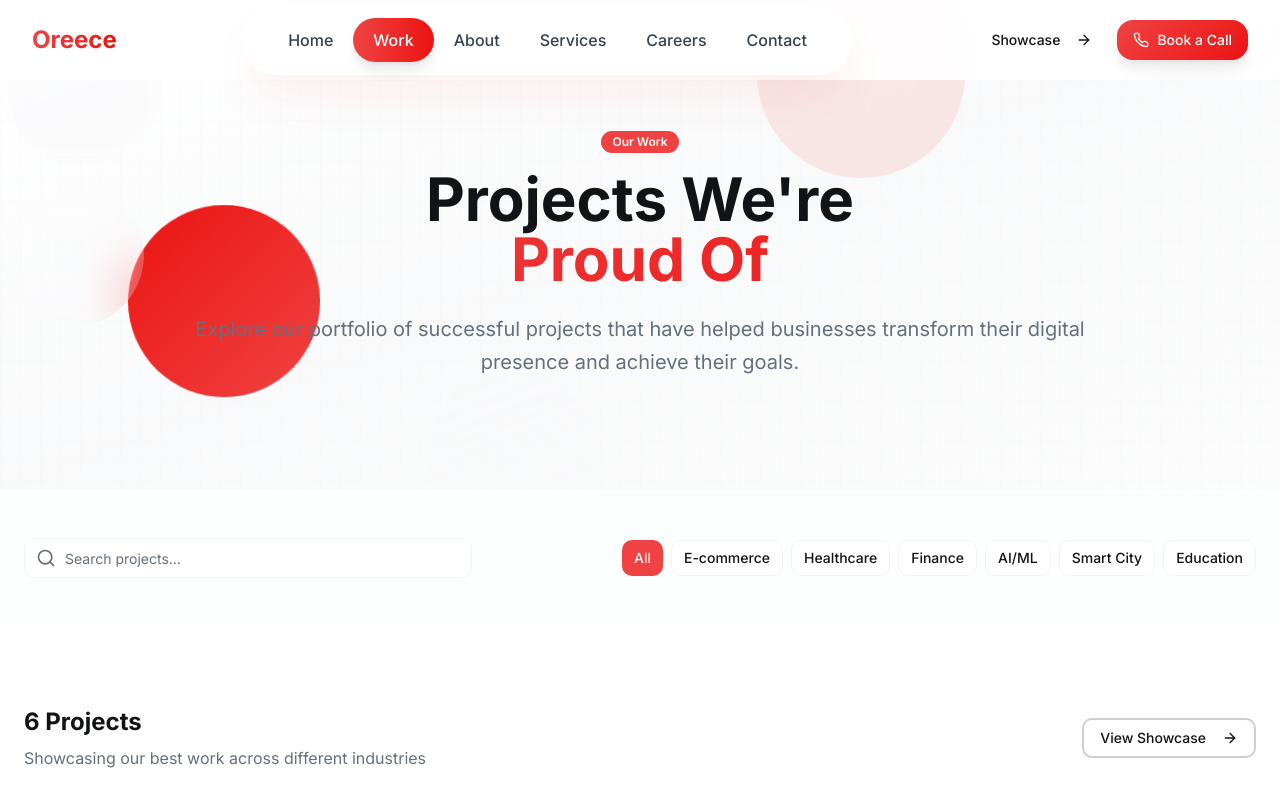
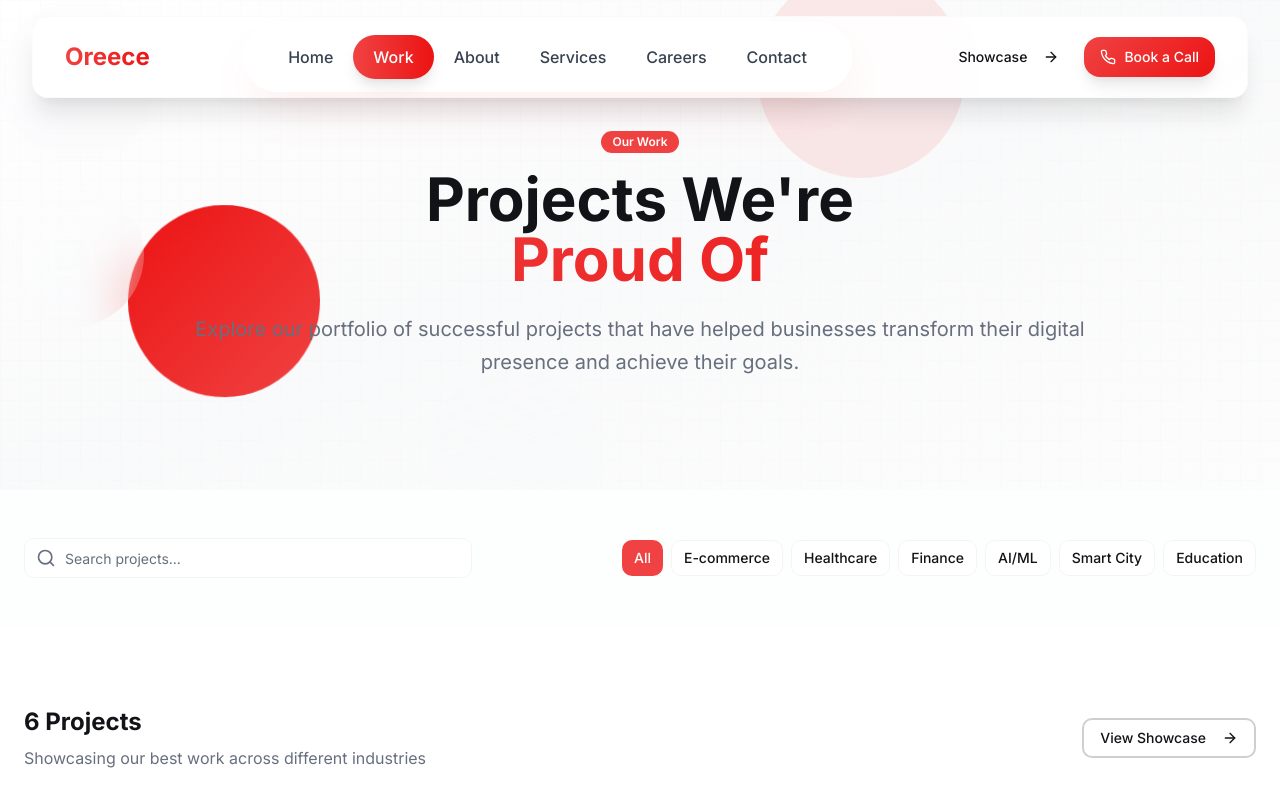
Before and after one commit to Oreece-Solutions/Company-Web, a React (Vite) app: page /work in a window 1280 px wide. Shown: the top 800 px of the page. Built offline with nearby package versions, Linux system fonts and the light colour scheme; the HTML template or start-up script is replaced by a standard one.

Commit message:
Update desktop navigation style

```diff
--- a/src/components/Navigation.tsx
+++ b/src/components/Navigation.tsx
@@ -35,13 +35,14 @@ const Navigation = () => {
 
   return (
     <>
-      <nav className={`fixed top-0 left-0 right-0 z-50 transition-all duration-500 ${
-        isScrolled
-          ? 'bg-background/95 backdrop-blur-2xl border-b border-border/50 shadow-lg'
-          : 'bg-background/90 backdrop-blur-xl'
-      }`}>
-        <div className="container mx-auto px-6 lg:px-8">
-          <div className="flex items-center justify-between h-20">
+      {/* Desktop Boxed Navigation */}
+      <nav className="fixed top-0 left-0 right-0 z-50 px-6 lg:px-8 pt-4 hidden lg:block">
+        <div className={`max-w-7xl mx-auto rounded-2xl transition-all duration-500 ${
+          isScrolled
+            ? 'bg-background/95 backdrop-blur-2xl border border-border/50 shadow-2xl shadow-primary/5'
+            : 'bg-background/90 backdrop-blur-xl border border-border/20 shadow-xl shadow-primary/3'
+        }`}>
+          <div className="flex items-center justify-between h-20 px-8">
             {/* Modern Logo */}
             <Link to="/" className="relative group">
               <div className="text-2xl font-bold bg-gradient-to-r from-primary to-brand-red-dark bg-clip-text text-transparent transition-all duration-300 group-hover:scale-105">
@@ -51,7 +52,7 @@ const Navigation = () => {
             </Link>
 
             {/* Modern Pill-Shaped Desktop Navigation */}
-            <div className="hidden lg:flex items-center bg-white/95 backdrop-blur-xl rounded-full px-6 py-3 shadow-2xl shadow-primary/10 border border-white/20">
+            <div className="flex items-center bg-white/95 backdrop-blur-xl rounded-full px-6 py-3 shadow-2xl shadow-primary/10 border border-white/20">
               {navItems.map((item) => (
                 <Link
                   key={item.name}
@@ -68,7 +69,7 @@ const Navigation = () => {
             </div>
 
             {/* Modern Desktop Actions */}
-            <div className="hidden lg:flex items-center space-x-3">
+            <div className="flex items-center space-x-3">
               {!isShowcase && (
                 <Link to="/showcase">
                   <Button variant="ghost" size="sm" className="font-medium rounded-2xl hover:bg-surface/50 transition-all duration-300 group border border-transparent hover:border-border/20">
@@ -84,10 +85,29 @@ const Navigation = () => {
                 </Button>
               </Link>
             </div>
+          </div>
+        </div>
+      </nav>
+
+      {/* Mobile Navigation */}
+      <nav className={`lg:hidden fixed top-0 left-0 right-0 z-50 transition-all duration-500 ${
+        isScrolled
+          ? 'bg-background/95 backdrop-blur-2xl border-b border-border/50 shadow-lg'
+          : 'bg-background/90 backdrop-blur-xl'
+      }`}>
+        <div className="container mx-auto px-6">
+          <div className="flex items-center justify-between h-20">
+            {/* Modern Logo */}
+            <Link to="/" className="relative group">
+              <div className="text-2xl font-bold bg-gradient-to-r from-primary to-brand-red-dark bg-clip-text text-transparent transition-all duration-300 group-hover:scale-105">
+                Oreece
+              </div>
+              <div className="absolute -bottom-1 left-0 w-0 h-0.5 bg-gradient-to-r from-primary to-brand-red-dark transition-all duration-300 group-hover:w-full"></div>
+            </Link>
 
             {/* Mobile menu button */}
             <button
-              className="lg:hidden relative p-3 rounded-2xl hover:bg-surface/50 transition-all duration-300 border border-transparent hover:border-border/20"
+              className="relative p-3 rounded-2xl hover:bg-surface/50 transition-all duration-300 border border-transparent hover:border-border/20"
               onClick={() => setIsOpen(!isOpen)}
               aria-label="Toggle menu"
             >
```
